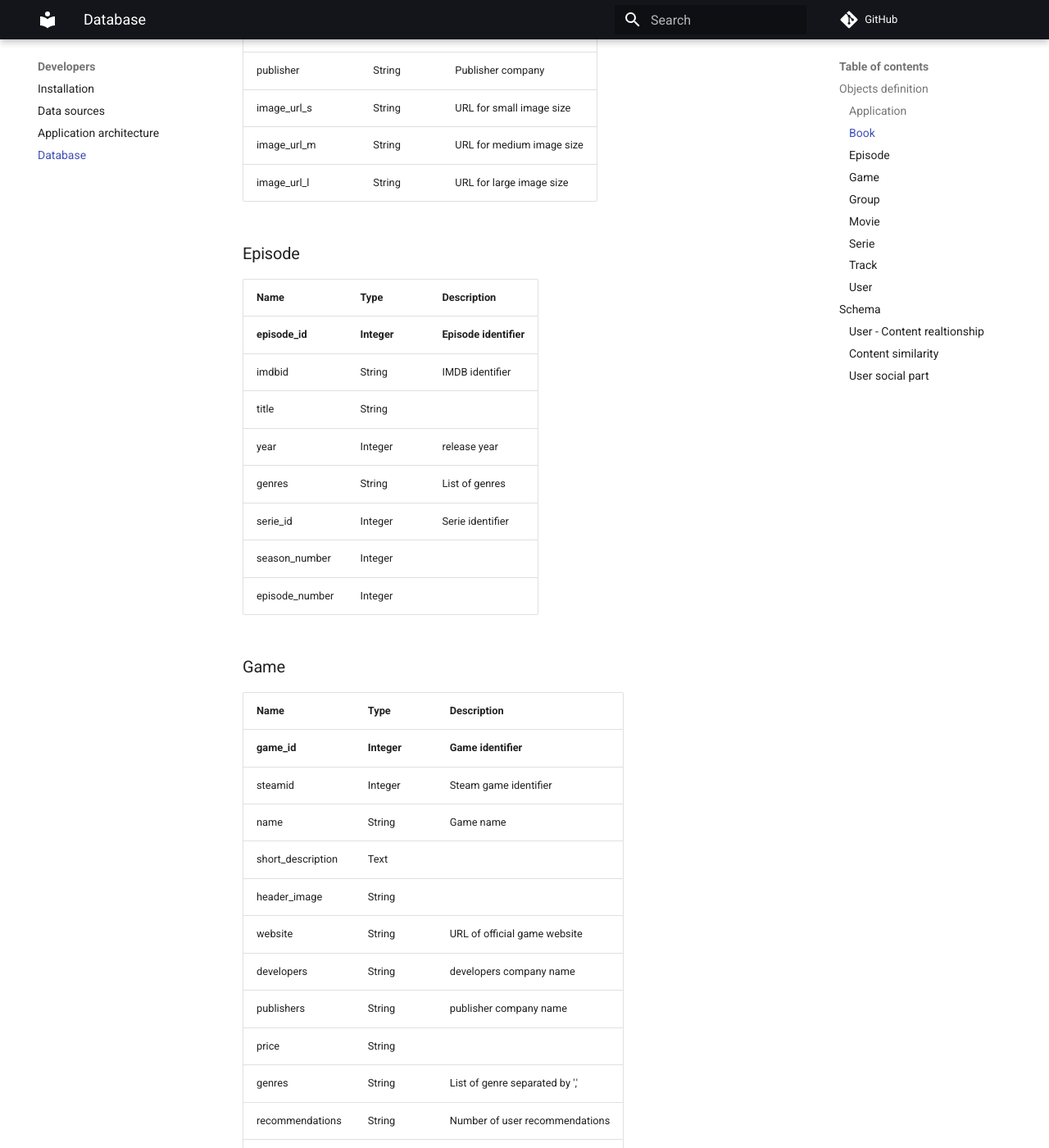
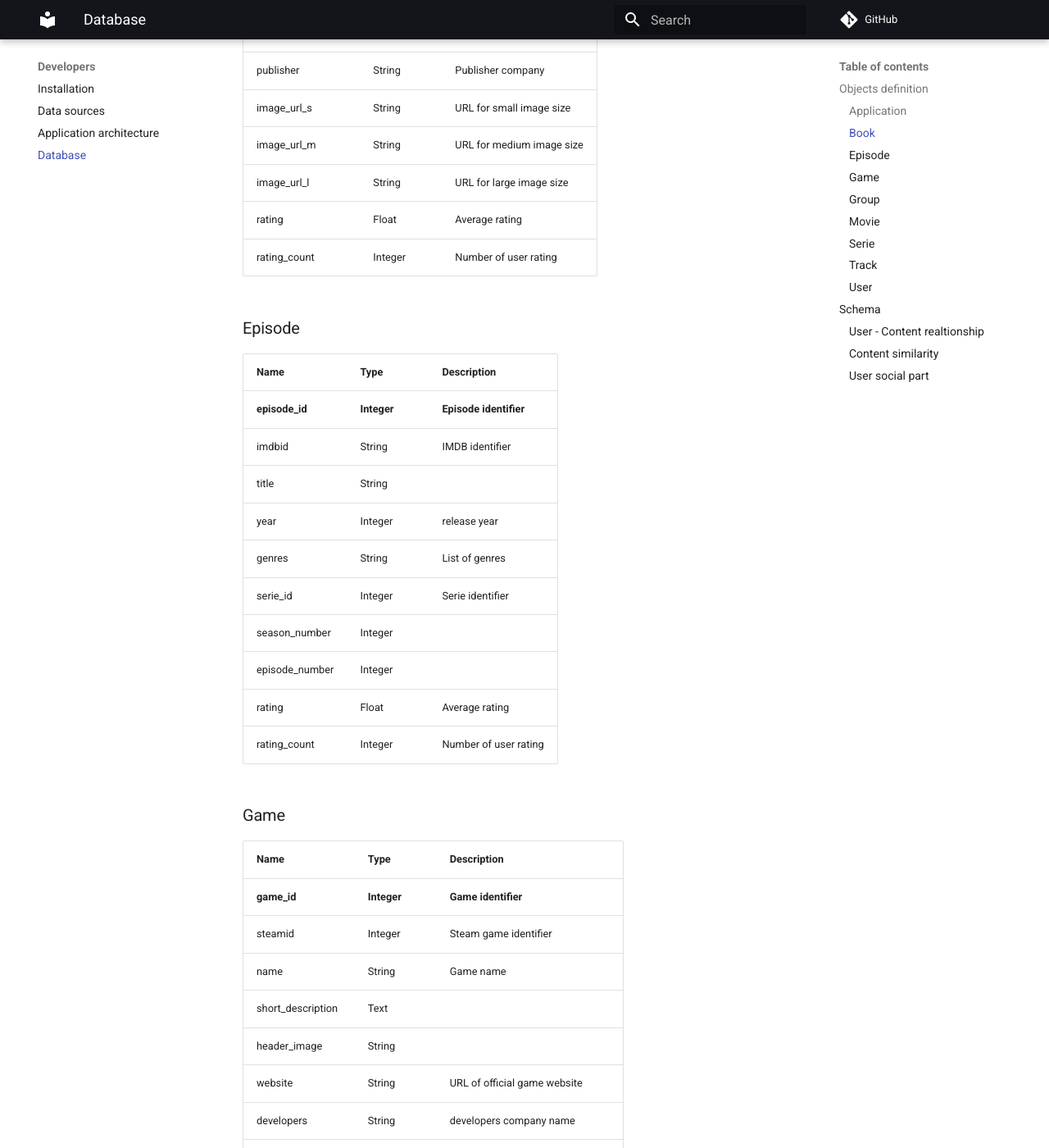
Before and after one commit to RomainCtl/RecoFinement, an MkDocs documentation site: the page built from docs/developers/database.md, in a window 1280 px wide and 1400 px high, scrolled down 1389 px. Shown: the whole window at 82% size. Built offline with MkDocs 1.6.1 and Material for MkDocs 9.7.7, drawn with Linux system fonts in a browser that asks for light colours; comment, search, counter and statistics services are not loaded; some of the changed text lies outside the part shown.

Commit message:
Update data schema and objects definitions

```diff
--- a/docs/developers/database.md
+++ b/docs/developers/database.md
@@ -34,6 +34,8 @@
 | image_url_s | String | URL for small image size |
 | image_url_m | String | URL for medium image size |
 | image_url_l | String | URL for large image size |
+| rating | Float | Average rating |
+| rating_count | Integer | Number of user rating |
 
 ### Episode
 
@@ -47,6 +49,8 @@
 | serie_id | Integer | Serie identifier |
 | season_number | Integer |  |
 | episode_number | Integer |  |
+| rating | Float | Average rating |
+| rating_count | Integer | Number of user rating |
 
 
 ### Game
@@ -89,6 +93,8 @@
 | writer | String | Name of the writer |
 | imdbid | String | IMDB movie identifier |
 | tmdbid | String | TMDB movie identifier |
+| rating | Float | Average rating |
+| rating_count | Integer | Number of user rating |
 
 ### Serie
 
@@ -103,6 +109,8 @@
 | writers | Text | List of writers separated by ',' |
 | directors | Text | List of directors separated by ',' |
 | actors | Text | List of actors separated by ',' |
+| rating | Float | Average rating |
+| rating_count | Integer | Number of user rating |
 
 ### Track
 
```
Also changed, not shown: docs/assets/images/Recofinement_dataset_user.png, docs/assets/images/Recofinement_recovery_dataset.png, docs/assets/images/recofinement_social.png.
